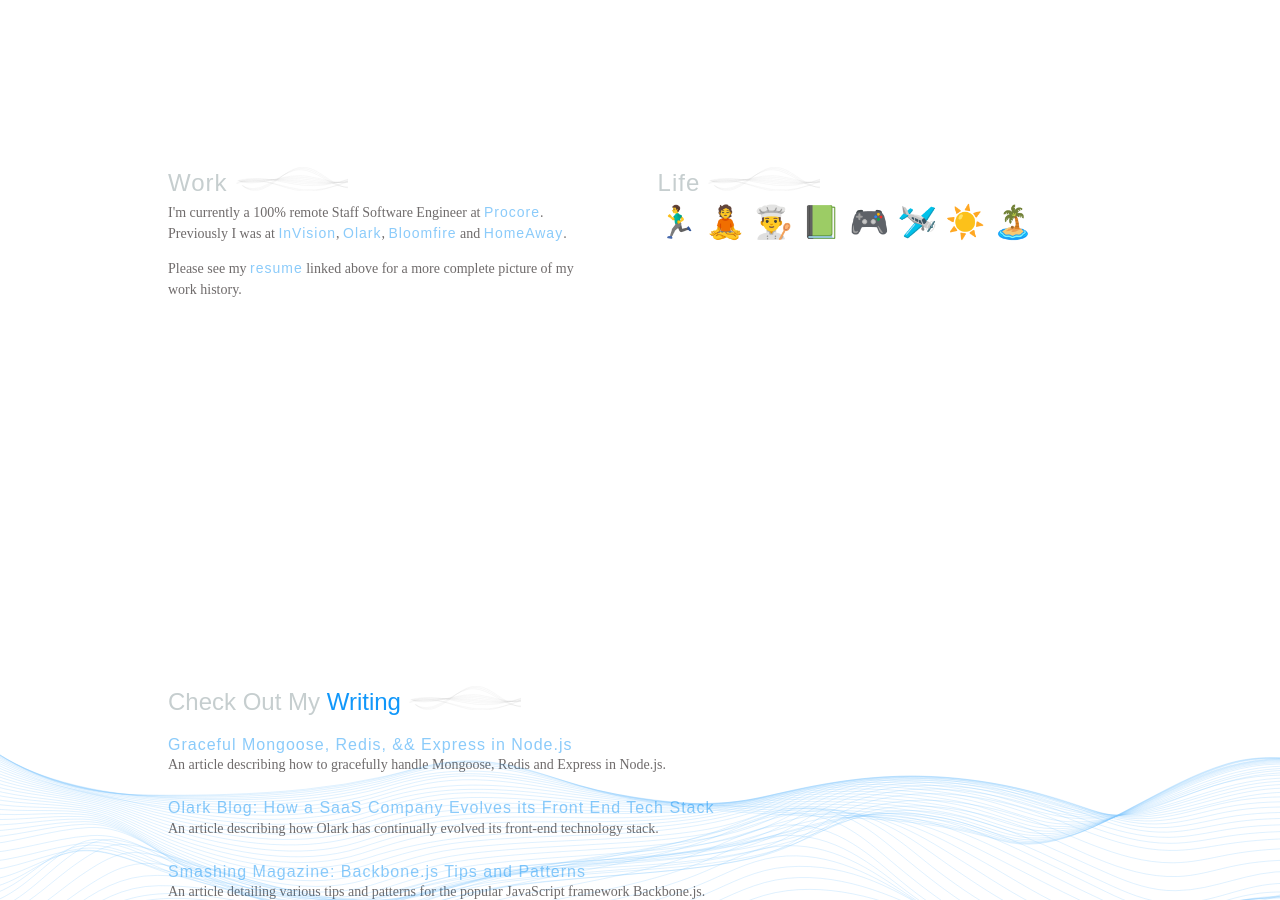
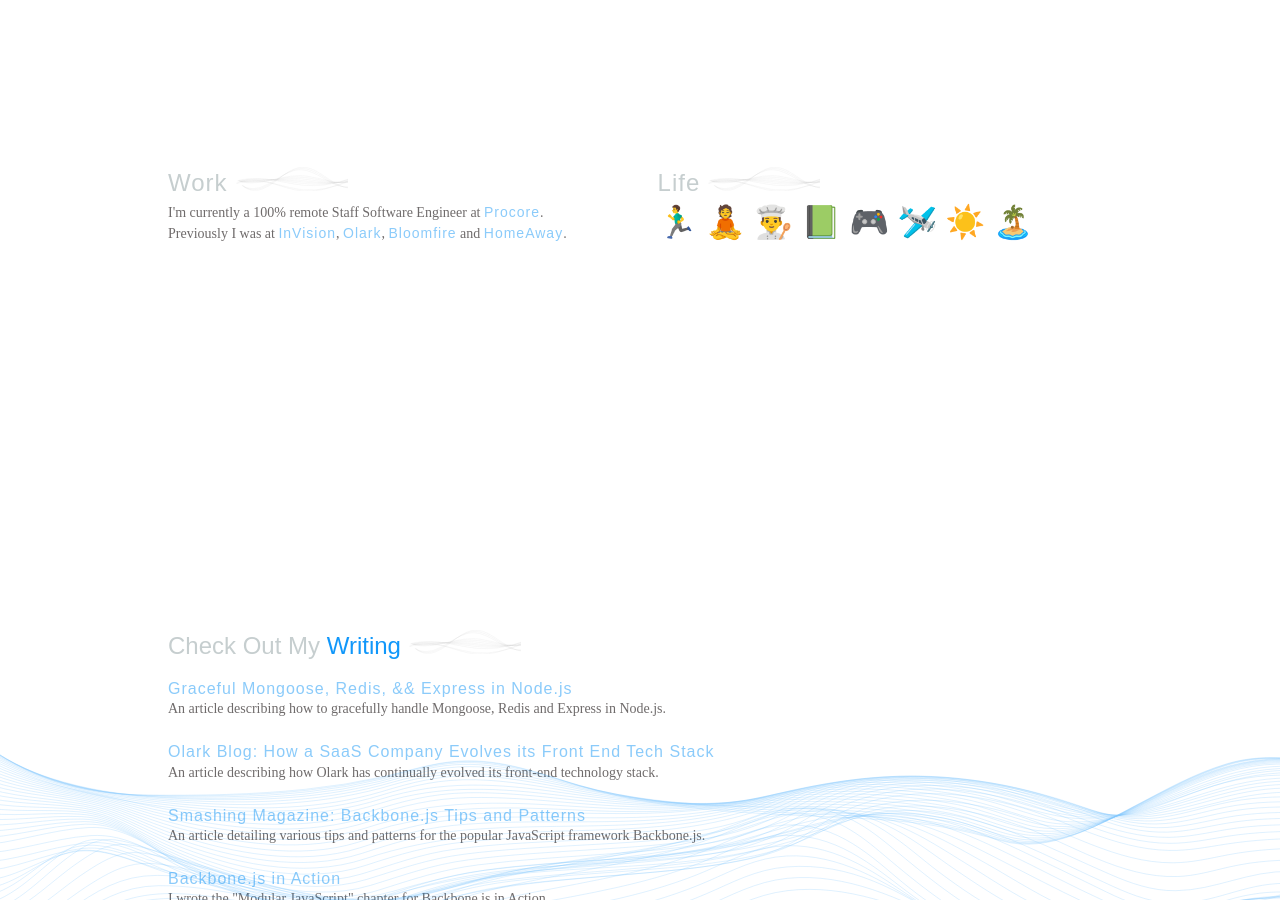
Before and after one commit to pwhisenhunt/pwhisenhunt.github.io, a Jekyll site: the page built from index.html, in a window 1280 px wide and 900 px high, scrolled down 714 px. Built offline with Jekyll 4.4.1, drawn with Linux system fonts in a browser that asks for light colours; some web fonts are replaced.

Commit message:
Update index.html

```diff
--- a/index.html
+++ b/index.html
@@ -18,9 +18,6 @@
             <div class="information-text">
                 <p>
                     I'm currently a 100% remote Staff Software Engineer at <a href="https://www.procore.com/" target="_blank" class="in-text-link">Procore</a>. Previously I was at <a href="https://www.invisionapp.com/" target="_blank" class="in-text-link">InVision</a>, <a href="https://www.olark.com/" target="_blank" class="in-text-link">Olark</a>, <a href="https://bloomfire.com/" target="_blank" class="in-text-link">Bloomfire</a> and <a href="https://www.homeaway.com/" target="_blank" class="in-text-link">HomeAway</a>.
-                </p>
-                <p>
-                    Please see my <a href="phillip.whisenhunt.resume.pdf" target="_blank" class="in-text-link">resume</a> linked above for a more complete picture of my work history.
                 </p>
             </div>
         </div>
```
